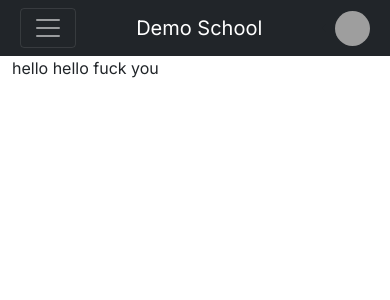
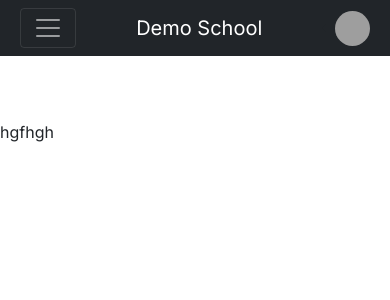
Before and after one commit to antorzuck/amarschool, a Django app: page /dashboard in a window 390 px wide. Shown: the top 300 px of the page. Run offline with Django 4.2, Linux system fonts and the light colour scheme; some libraries are stand-ins or nearby versions; grey boxes are pictures that could not be loaded.

Commit message:
fixed dashboard issues

```diff
--- a/static/css/dashboard.css
+++ b/static/css/dashboard.css
@@ -2,6 +2,13 @@
 body,
 button {
   font-family: "Inter", sans-serif;
+}
+
+.container {
+  position: relative; /* Set position to establish z-index context */
+  z-index: 1050; /* Ensure container content appears above offcanvas */
+  padding-left: 0; /* Remove default padding on the left side */
+  padding-right: 0; /* Remove default padding on the right side */
 }
 :root {
   --offcanvas-width: 270px;
@@ -9,6 +16,7 @@ button {
 }
 .sidebar-nav {
   width: var(--offcanvas-width);
+  z-index: 1051;
 }
 .sidebar-link {
   display: flex;
--- a/templates/dashboard/dashboard.html
+++ b/templates/dashboard/dashboard.html
@@ -22,22 +22,20 @@
     <title>Dashboard</title>
   </head>
   <body>
-
     <nav class="p-2 navbar navbar-expand-lg navbar-dark bg-dark">
       <div class="container-fluid">
+        <!-- Toggle Button (Start) -->
         <a class="navbar-toggler" data-bs-toggle="offcanvas" href="#offcanvasExample" role="button" aria-controls="offcanvasExample">
           <span class="navbar-toggler-icon"></span>
         </a>
+
+        <!-- Centered Text -->
         <a class="mx-auto navbar-brand" href="#">Demo School</a>
 
-
-
-
-
+        <!-- Dropdown Button (End) -->
         <div class="dropdown dropstart">
           <div class="dropdown-toggle" type="button" id="dropdownMenuButton1" data-bs-toggle="dropdown" aria-expanded="false">
             <img class="avatar img-fluid" src="https://api.dicebear.com/6.x/initials/svg?seed={{request.user}}">
-
           </div>
           <ul class="dropdown-menu" aria-labelledby="dropdownMenuButton1">
             <li><a class="dropdown-item" href="#">Edit Profile</a></li>
@@ -46,31 +44,20 @@
             <li><a class="dropdown-item" href="/logout"><b>Logout</b></a></li>
           </ul>
         </div>
-
-
-
-
-    <div class="collapse navbar-collapse" id="navbarNav">
-
-
-
-
-
-    </div>
       </div>
     </nav>
 
 
 
 
-  <div class="text-white bg-dark sidebar-nav offcanvas offcanvas-start" tabindex="-1" id="offcanvasExample" aria-labelledby="offcanvasExampleLabel">
+  <div class="bg-dark text-white sidebar-nav offcanvas offcanvas-start" tabindex="-1" id="offcanvasExample" aria-labelledby="offcanvasExampleLabel">
     <div class="offcanvas-header">
       <h5 class="text-muted small" id="offcanvasExampleLabel"></h5>
 
     </div>
     <div class="offcanvas-body">
 
-
+     <nav class="navbar-dark">
      <ul class="navbar-nav">
 
 
@@ -144,7 +131,7 @@
 
 
      </ul>
-
+     </nav>
     </div>
   </div>
 
@@ -153,10 +140,20 @@
 
 
   <div class="container">
+    <div class="mt-5 pt-3">
 
+      <div class="row">
+          <div class="col-md-1">
+
+          </div>
+
+          <div class="col-md-11">
             {% block body %}
 
             {% endblock %}
+      </div>
+  </div>
+
 
   </div>
 
--- a/templates/dashboard/home.html
+++ b/templates/dashboard/home.html
@@ -2,6 +2,5 @@
 
 
 {% block body %}
-hello hello fuck you
-
+hgfhgh
 {% endblock %}
```
Also changed, not shown: db.sqlite3. Lines whose indentation alone changed are shown as unchanged.
